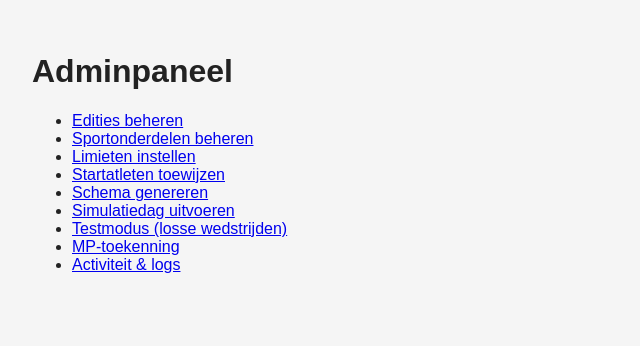
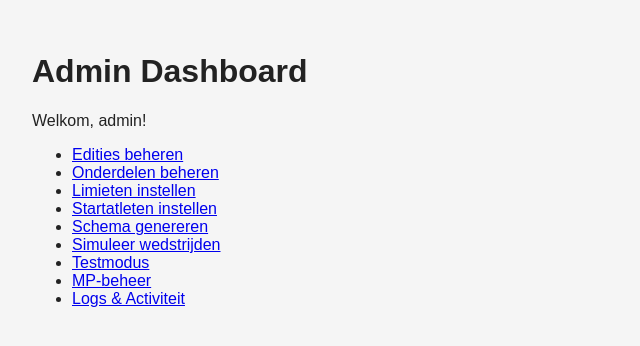
Before and after one commit to asw357/Multisport-Manager, a plain HTML site: page admin_dashboard.html in a window 1280 px wide. Shown: the whole page, without its empty margins (0-640 px from the left). Drawn offline with Linux system fonts and the light colour scheme; a script that the page names is missing.

Commit message:
Update admin_dashboard.html

```diff
--- a/admin_dashboard.html
+++ b/admin_dashboard.html
@@ -1,25 +1,43 @@
 <!DOCTYPE html>
 <html lang="nl">
 <head>
-  <meta charset="UTF-8" />
-  <meta name="viewport" content="width=device-width, initial-scale=1.0" />
+  <meta charset="UTF-8">
+  <meta name="viewport" content="width=device-width, initial-scale=1.0">
   <title>Admin Dashboard – Multisport-Manager</title>
-  <link rel="stylesheet" href="style.css" />
+  <link rel="stylesheet" href="style.css">
+  <script type="module">
+    import { createClient } from 'https://esm.sh/@supabase/supabase-js@2';
+    window.supabase = createClient(
+      "https://bhpmdtivyripebburakf.supabase.co",
+      "eyJhbGciOiJIUzI1NiIsInR5cCI6IkpXVCJ9.eyJpc3MiOiJzdXBhYmFzZSIsInJlZiI6ImJocG1kdGl2eXJpcGViYnVyYWtmIiwicm9sZSI6ImFub24iLCJpYXQiOjE3NTM2Mjc4NzYsImV4cCI6MjA2OTIwMzg3Nn0.kb733XLzUnc-aTbW_RzpeVJqylZ608egVShDCgIJkKI"
+    );
+  </script>
 </head>
 <body>
   <main>
-    <h1>Adminpaneel</h1>
+    <h1>Admin Dashboard</h1>
+    <p>Welkom, admin!</p>
+
     <ul>
       <li><a href="admin_editiebeheer.html">Edities beheren</a></li>
-      <li><a href="admin_onderdeelbeheer.html">Sportonderdelen beheren</a></li>
+      <li><a href="admin_onderdeelbeheer.html">Onderdelen beheren</a></li>
       <li><a href="admin_limieten.html">Limieten instellen</a></li>
-      <li><a href="admin_startatleten.html">Startatleten toewijzen</a></li>
+      <li><a href="admin_startatleten.html">Startatleten instellen</a></li>
       <li><a href="admin_schemagenerator.html">Schema genereren</a></li>
-      <li><a href="admin_simulatie.html">Simulatiedag uitvoeren</a></li>
-      <li><a href="admin_testmodus.html">Testmodus (losse wedstrijden)</a></li>
-      <li><a href="admin_mpbeheer.html">MP-toekenning</a></li>
-      <li><a href="admin_logs.html">Activiteit & logs</a></li>
+      <li><a href="admin_simulatie.html">Simuleer wedstrijden</a></li>
+      <li><a href="admin_testmodus.html">Testmodus</a></li>
+      <li><a href="admin_mpbeheer.html">MP-beheer</a></li>
+      <li><a href="admin_logs.html">Logs & Activiteit</a></li>
     </ul>
   </main>
+
+  <script type="module">
+    const { data, error } = await supabase.auth.getUser();
+    const user = data?.user;
+
+    if (!user || user.email !== "wilcoboesveld12@hotmail.com") {
+      window.location.href = "index.html";
+    }
+  </script>
 </body>
 </html>
```
